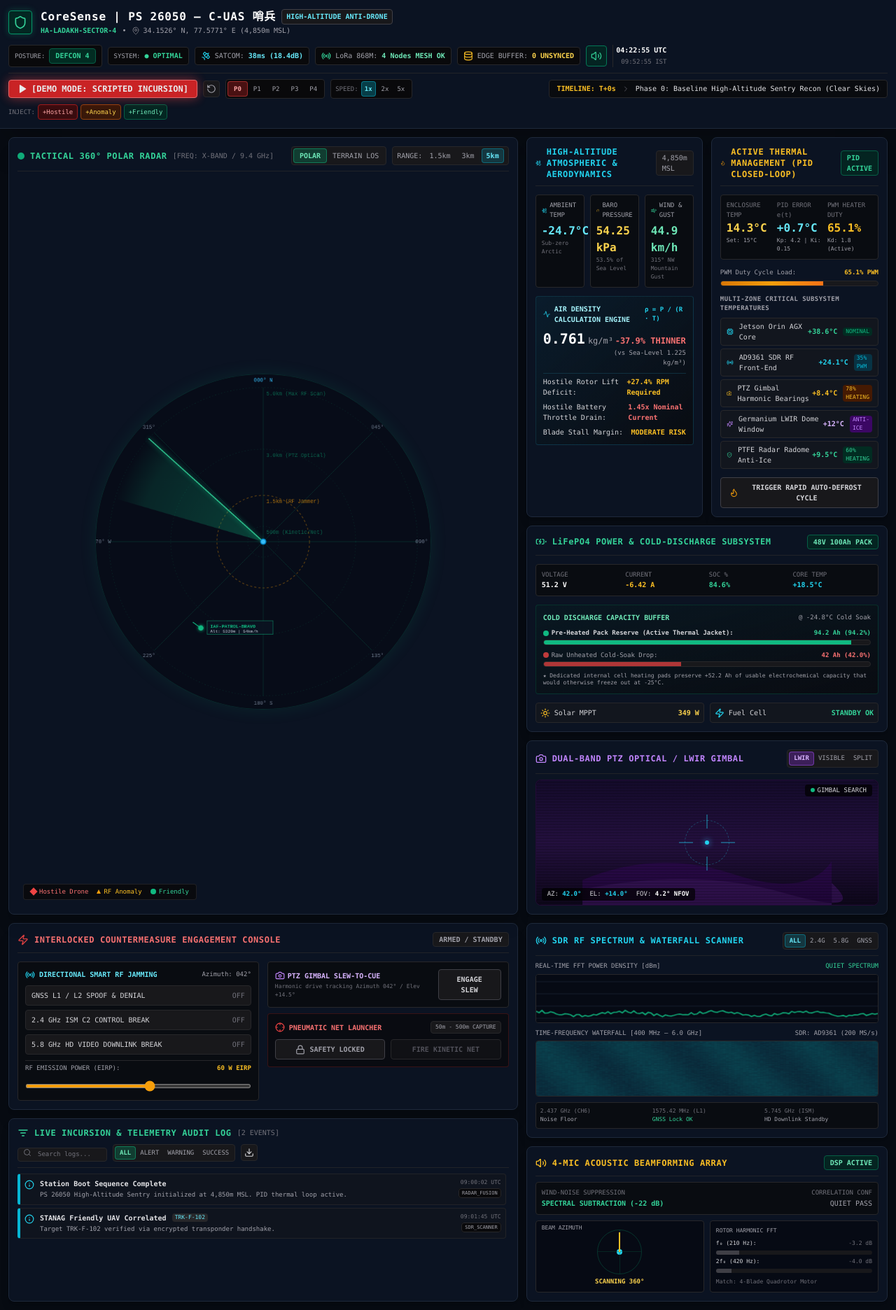
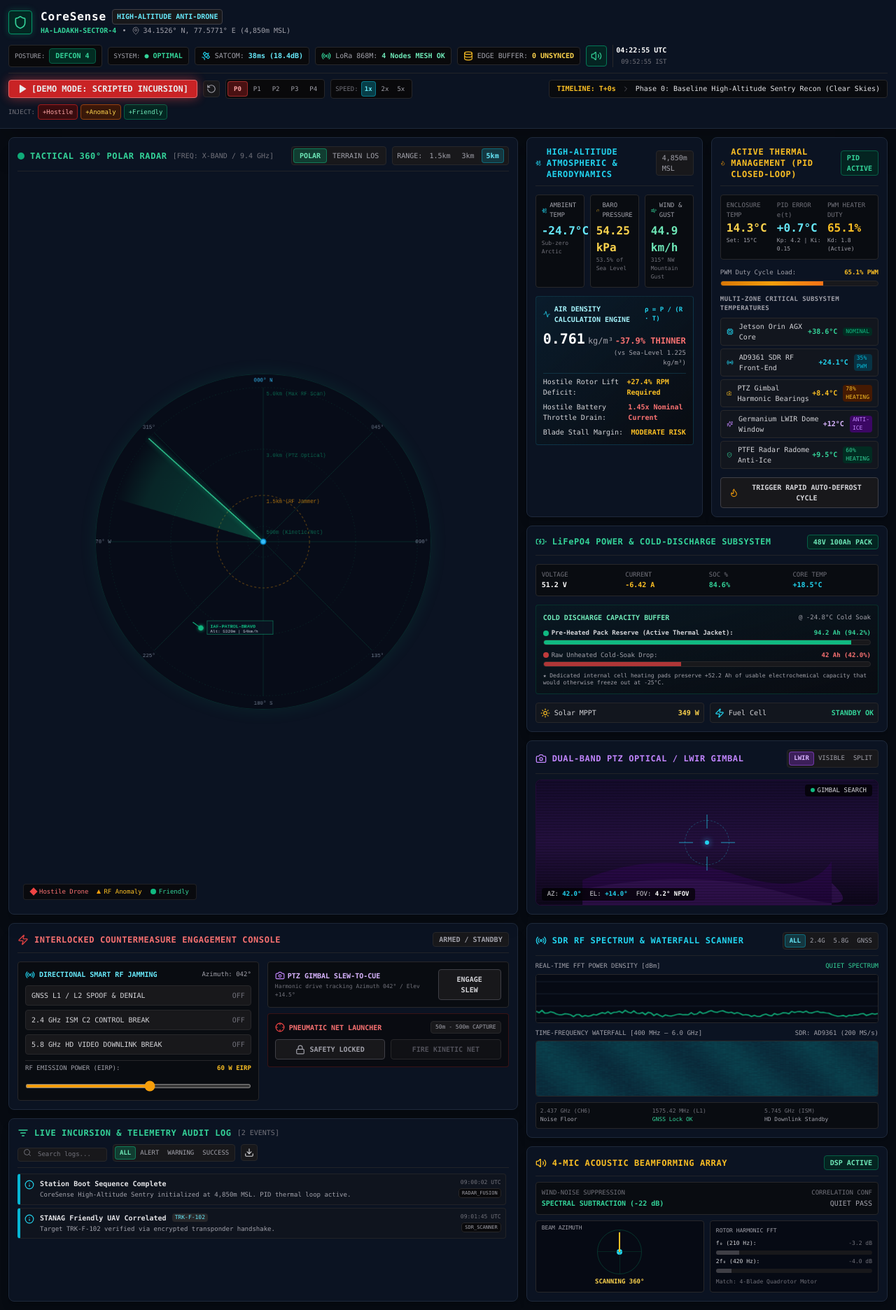
Before and after one commit to Narendra-104/CoreSense, a Next.js app: page / in a window 1280 px wide. Shown: the whole page at 70% size. Built offline with nearby package versions, Linux system fonts and the light colour scheme.

Commit message:
fix(header): clean title to CoreSense and remove obsolete sub-labels

```diff
--- a/components/layout/CommandHeader.tsx
+++ b/components/layout/CommandHeader.tsx
@@ -105,7 +105,7 @@ export const CommandHeader: React.FC<CommandHeaderProps> = ({
           <div>
             <div className="flex items-center space-x-2">
               <h1 className="text-sm md:text-base font-bold text-white tracking-wider">
-                CoreSense | PS 26050 — C-UAS 哨兵
+                CoreSense
               </h1>
               <span className="text-[10px] bg-zinc-900 text-cyan-300 border border-zinc-700 px-1.5 py-0.5 rounded font-bold">
                 HIGH-ALTITUDE ANTI-DRONE
--- a/components/radar/TopographicalMapView.tsx
+++ b/components/radar/TopographicalMapView.tsx
@@ -124,7 +124,7 @@ export const TopographicalMapView: React.FC<TopographicalMapViewProps> = ({
           <circle cx="300" cy="300" r="8" fill="#0284c7" stroke="#38bdf8" strokeWidth="2" />
           <circle cx="300" cy="300" r="18" fill="none" stroke="#38bdf8" strokeWidth="1" strokeDasharray="3 3" />
           <text x="300" y="328" fill="#38bdf8" fontSize="9" fontFamily="monospace" textAnchor="middle" fontWeight="bold">
-            PS 26050 SENTRY HQ [4,850m]
+            CORESENSE SENTRY HQ [4,850m]
           </text>
 
           {/* LoRa Mesh Forward Relay Sentry Nodes */}
--- a/hooks/useTelemetryEngine.ts
+++ b/hooks/useTelemetryEngine.ts
@@ -186,7 +186,7 @@ export function useTelemetryEngine() {
       severity: 'INFO',
       sensorSource: 'RADAR_FUSION',
       title: 'Station Boot Sequence Complete',
-      details: 'PS 26050 High-Altitude Sentry initialized at 4,850m MSL. PID thermal loop active.',
+      details: 'CoreSense High-Altitude Sentry initialized at 4,850m MSL. PID thermal loop active.',
     },
     {
       id: 'EVT-002',
```
